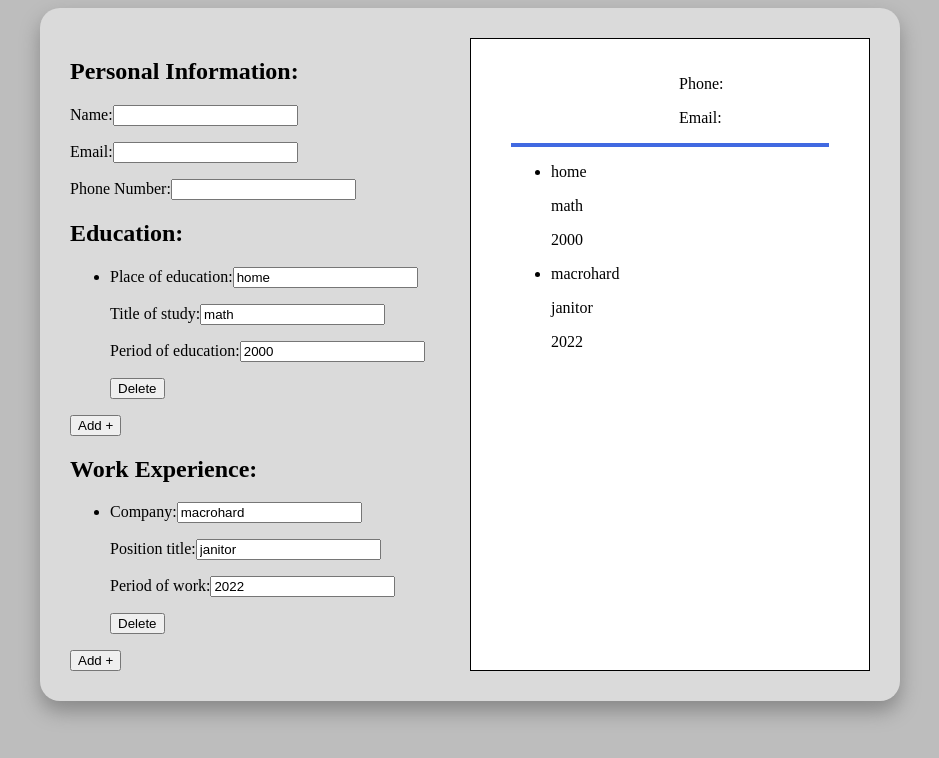
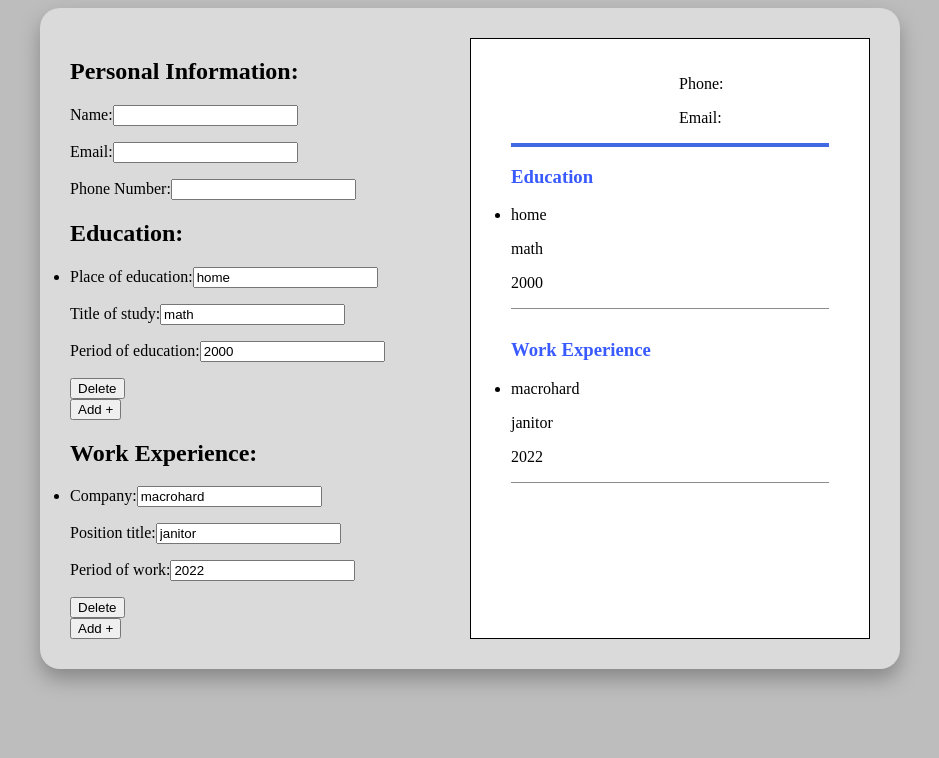
Before and after one commit to daniilpogosyan/cv-application, a React (Create React App) app: page / in a window 1280 px wide. Shown: the top 758 px of the page, without its empty margins (170-1109 px from the left). Built offline with nearby package versions, Linux system fonts and the light colour scheme.

Commit message:
Add basic style to sections in the Preview

```diff
--- a/src/components/Preview/Education.js
+++ b/src/components/Preview/Education.js
@@ -1,5 +1,6 @@
 import React from "react";
 import EducationItem from "./EducationItem";
+import './styles/previewSection.css'
 
 export default class Education extends React.Component {
   constructor(props) {
@@ -8,7 +9,8 @@ export default class Education extends React.Component {
 
   render() {
     return (
-      <section>
+      <section className="preview__section">
+        <h3 className="preview__section__heading">Education</h3>
         <ul>
           {this.props.education.map((educationItem) => (
             <li key={educationItem.id}>
--- a/src/components/Preview/WorkExperience.js
+++ b/src/components/Preview/WorkExperience.js
@@ -8,7 +8,8 @@ export default class WorkExperience extends React.Component {
 
   render() {
     return (
-      <section>
+      <section className="preview__section">
+        <h3 className="preview__section__heading">Work Experience</h3>
         <ul>
           {this.props.workExperience.map((workExperience) => (
             <li key={workExperience.id}>
--- /dev/null
+++ b/src/components/Preview/styles/previewSection.css
@@ -0,0 +1,13 @@
+ul {
+  padding: 0;
+  margin: 0;
+}
+
+.preview__section__heading {
+  color: #395aff
+}
+
+.preview__section {
+  margin-bottom: 30px;
+  border-bottom: 1px solid rgb(140, 140, 140);
+}
```
